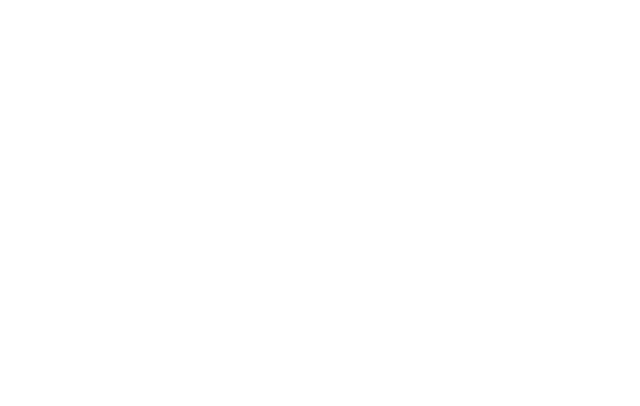
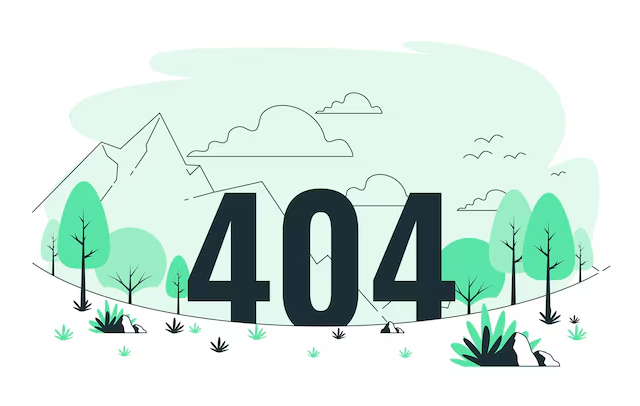
Before and after one commit to SanjarKeySkills/ecoTextilePlus-JUNK, a React (Create React App) app: page /contacts in a window 1280 px wide. Before the commit this address had no page. Shown: the top 406 px of the page, without its empty margins (318-958 px from the left). Built offline with nearby package versions, Linux system fonts and the light colour scheme.

Commit message:
11/02/25| Fixed bag of App js Layout Vs 404

```diff
--- a/src/App.js
+++ b/src/App.js
@@ -2,7 +2,7 @@
 import { BrowserRouter as Router, Routes, Route } from "react-router-dom";
 import DefaultLayout, { ContentFallback } from "./layout/DefaultLayout";
 import { MainPage } from "./pages/MainPage/MainPage.async.jsx";
-// import { ErrorPage } from "./pages/ErrorPage/ErrorPage.async.jsx";
+import { ErrorPage } from "./pages/ErrorPage/ErrorPage.async.jsx";
 
 const App = () => {
     return (
@@ -25,15 +25,15 @@
                             </Suspense>
                         }
                     /> */}
-                    {/* <Route
-                        path="*"
-                        element={
-                            <Suspense fallback={<div>Loading...</div>}>
-                                <ErrorPage />
-                            </Suspense>
-                        }
-                    /> */}
                 </Route>
+                <Route
+                    path="*"
+                    element={
+                        <Suspense fallback={<div>Loading...</div>}>
+                            <ErrorPage />
+                        </Suspense>
+                    }
+                />
             </Routes>
         </Router>
     );
--- a/src/pages/ErrorPage/errorPage.module.scss
+++ b/src/pages/ErrorPage/errorPage.module.scss
@@ -6,4 +6,7 @@
 }
 .errorImg {
     width: 1440px;
+    display: flex;
+    justify-content: center;
+    align-items: center;
 }
```
